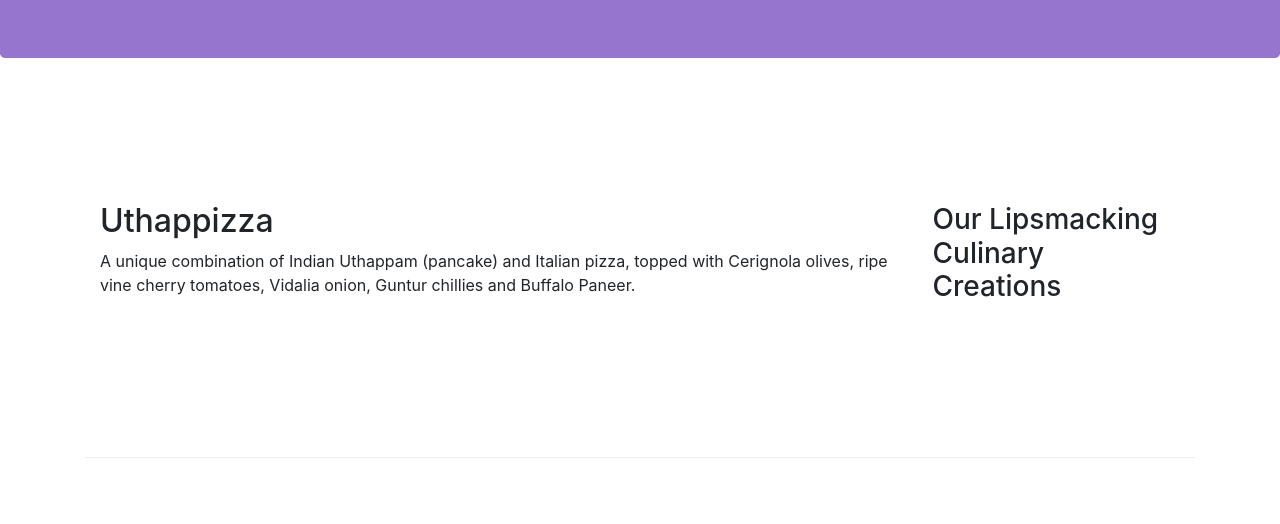
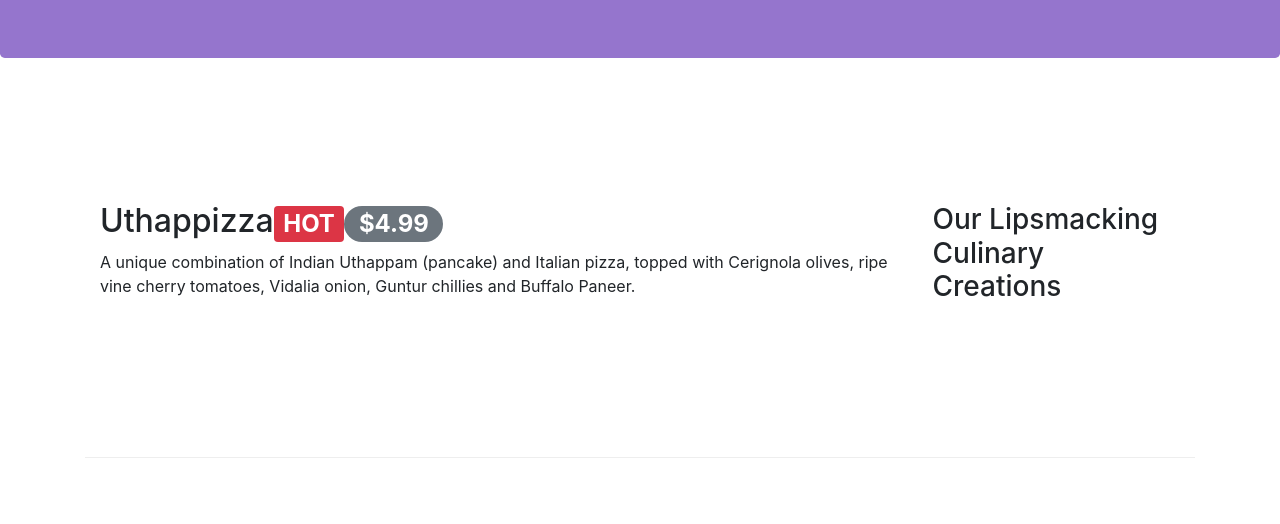
Before and after one commit to francis450/bootstrap-4, a website: page index.html in a window 1280 px wide. Shown: the part 276-800 px from the top of the page. Drawn offline with nearby package versions, Linux system fonts and the light colour scheme.

Commit message:
Badge and badge-pill

```diff
--- a/index.html
+++ b/index.html
@@ -54,7 +54,7 @@
                 <h3>Our Lipsmacking Culinary Creations</h3>
             </div>
             <div class="col col-sm order-sm-first col-md">
-                <h2>Uthappizza</h2>
+                <h2>Uthappizza<span id="badge" class="badge badge-danger">HOT</span><span id="badge" class="badge badge-pill badge-secondary">$4.99</span></h2>
                 <p>A unique combination of Indian Uthappam (pancake) and Italian pizza, topped with Cerignola olives, ripe vine cherry tomatoes, Vidalia onion, Guntur chillies and Buffalo Paneer.</p>
             </div>
         </div>
```
